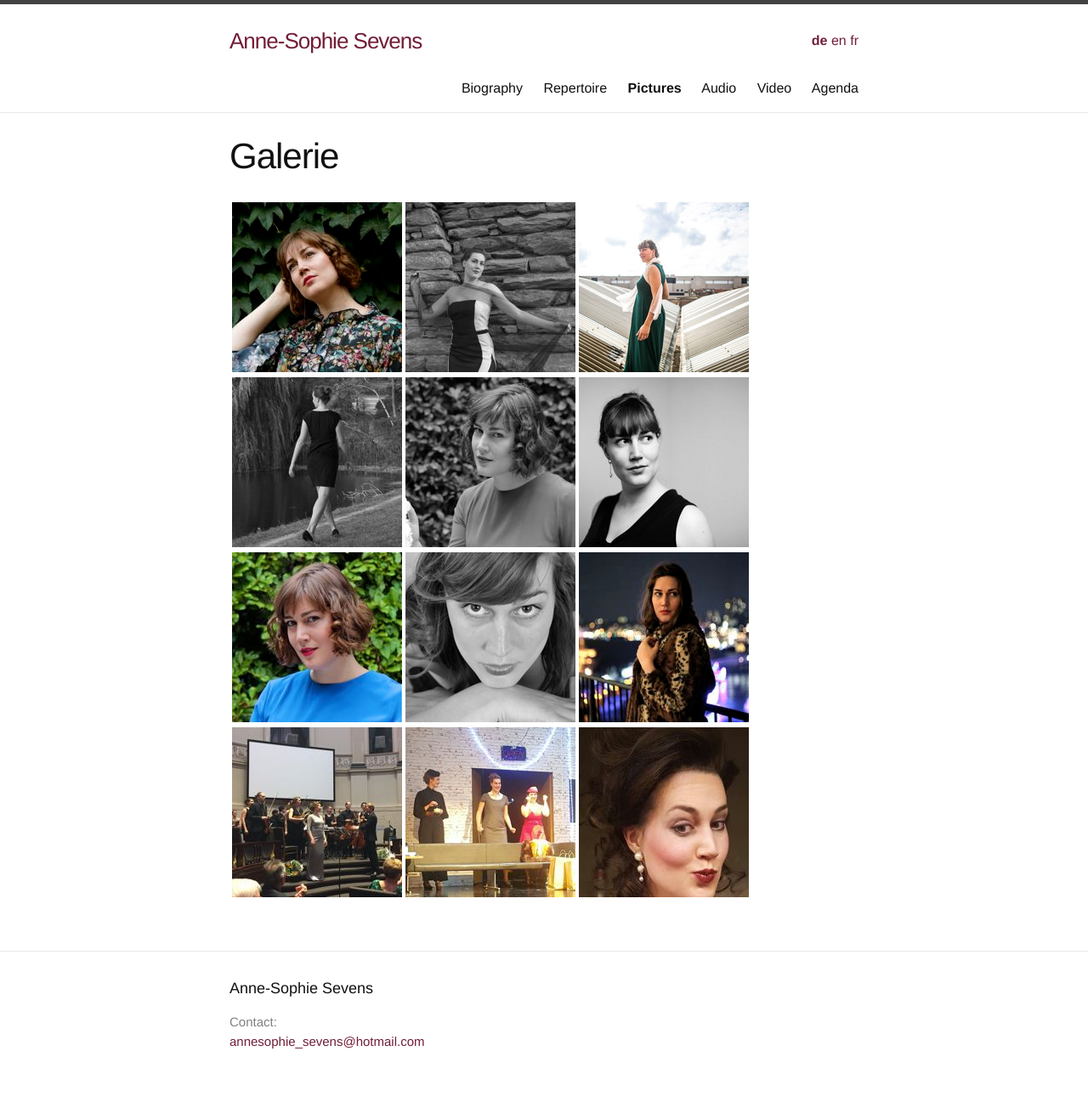
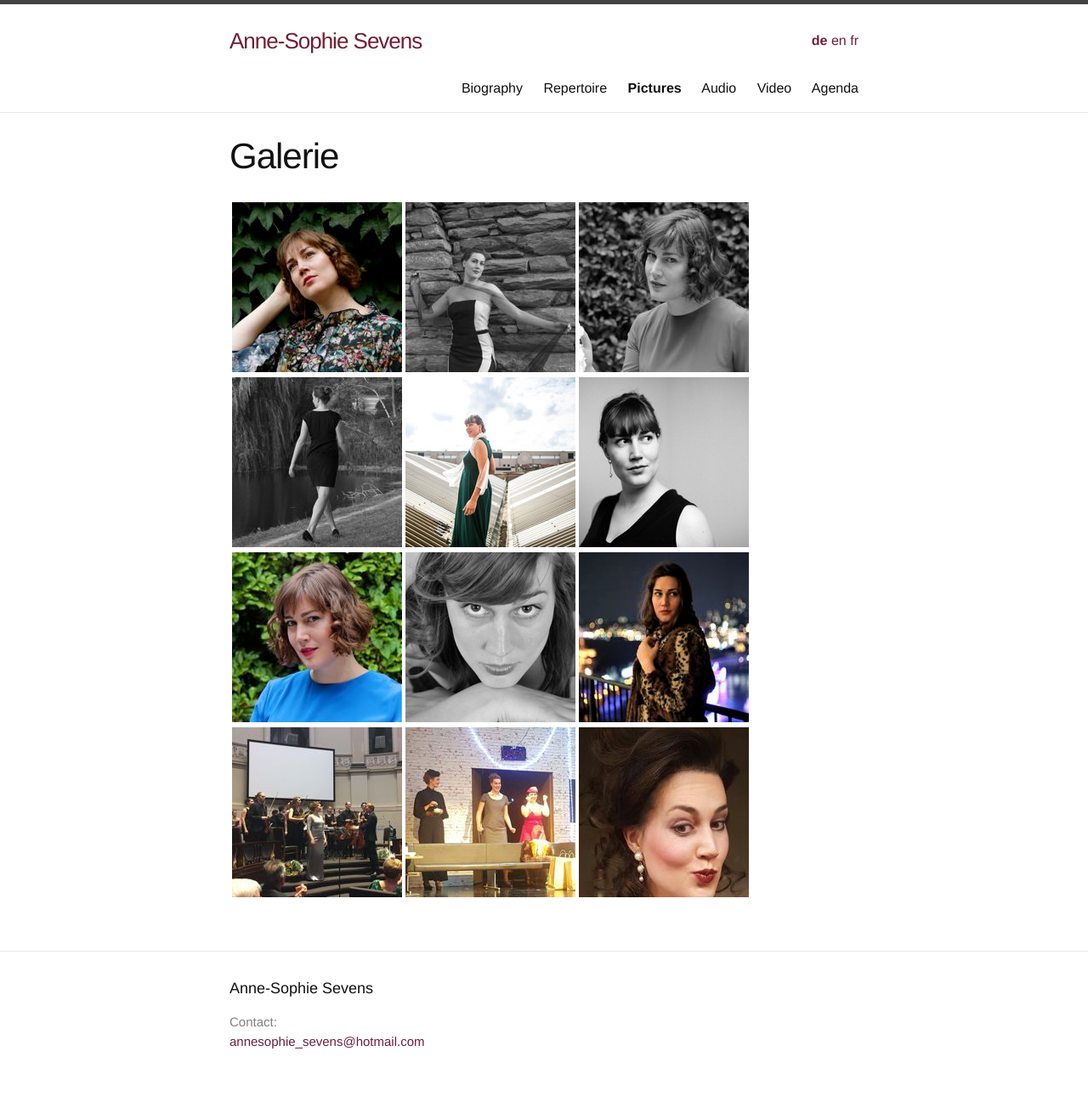
Before and after one commit to annesophie-sevens/annesophie-sevens.github.io, a Jekyll site: the page built from pictures-de.md, in a window 1280 px wide. Shown: the whole page at 85% size. Built offline with Jekyll 4.4.1, drawn with Linux system fonts in a browser that asks for light colours.

Commit message:
Update pictures-de.md

```diff
--- a/pictures-de.md
+++ b/pictures-de.md
@@ -6,9 +6,9 @@
 ref: pictures
 ---
 
-| <a href="/assets/20.JPG"> ![]({{ site.baseurl }}/assets/20_thumbnail.jpg) </a> | <a href="/assets/a5.jpg"> ![]({{ site.baseurl }}/assets/a5-thumbnail.jpg) </a> | <a href="/assets/2.jpg">  ![]({{ site.baseurl }}/assets/2-thumbnail.jpg) </a> |
+| <a href="/assets/20.JPG"> ![]({{ site.baseurl }}/assets/20_thumbnail.jpg) </a> | <a href="/assets/a5.jpg"> ![]({{ site.baseurl }}/assets/a5-thumbnail.jpg) </a> | <a href="/assets/BLOEM 1.jpg">  ![]({{ site.baseurl }}/assets/bloem.jpg) </a> |
 
-| <a href="/assets/LOOP.jpg"> ![]({{ site.baseurl }}/assets/LOOP 1.jpg) </a> | <a href="/assets/BLOEM 1.jpg"> ![]({{ site.baseurl }}/assets/bloem.jpg) </a> | <a href="/assets/6.jpg">![]({{ site.baseurl }}/assets/6-thumbnail.jpg) </a> |
+| <a href="/assets/LOOP.jpg"> ![]({{ site.baseurl }}/assets/LOOP 1.jpg) </a> | <a href="/assets/2.jpg"> ![]({{ site.baseurl }}/assets/2-thumbnail.jpg) </a> | <a href="/assets/6.jpg">![]({{ site.baseurl }}/assets/6-thumbnail.jpg) </a> |
 
 |  <a href="/assets/25.JPG">  ![]({{ site.baseurl }}/assets/25_thumbnail.jpg) </a> | <a href="/assets/picture1.jpg"> ![]({{ site.baseurl }}/assets/picture1-thumbnail.jpg) </a>|<a href="/assets/b2.jpg"> ![]({{ site.baseurl }}/assets/b2-thumbnail.jpg) </a>|
 
```
